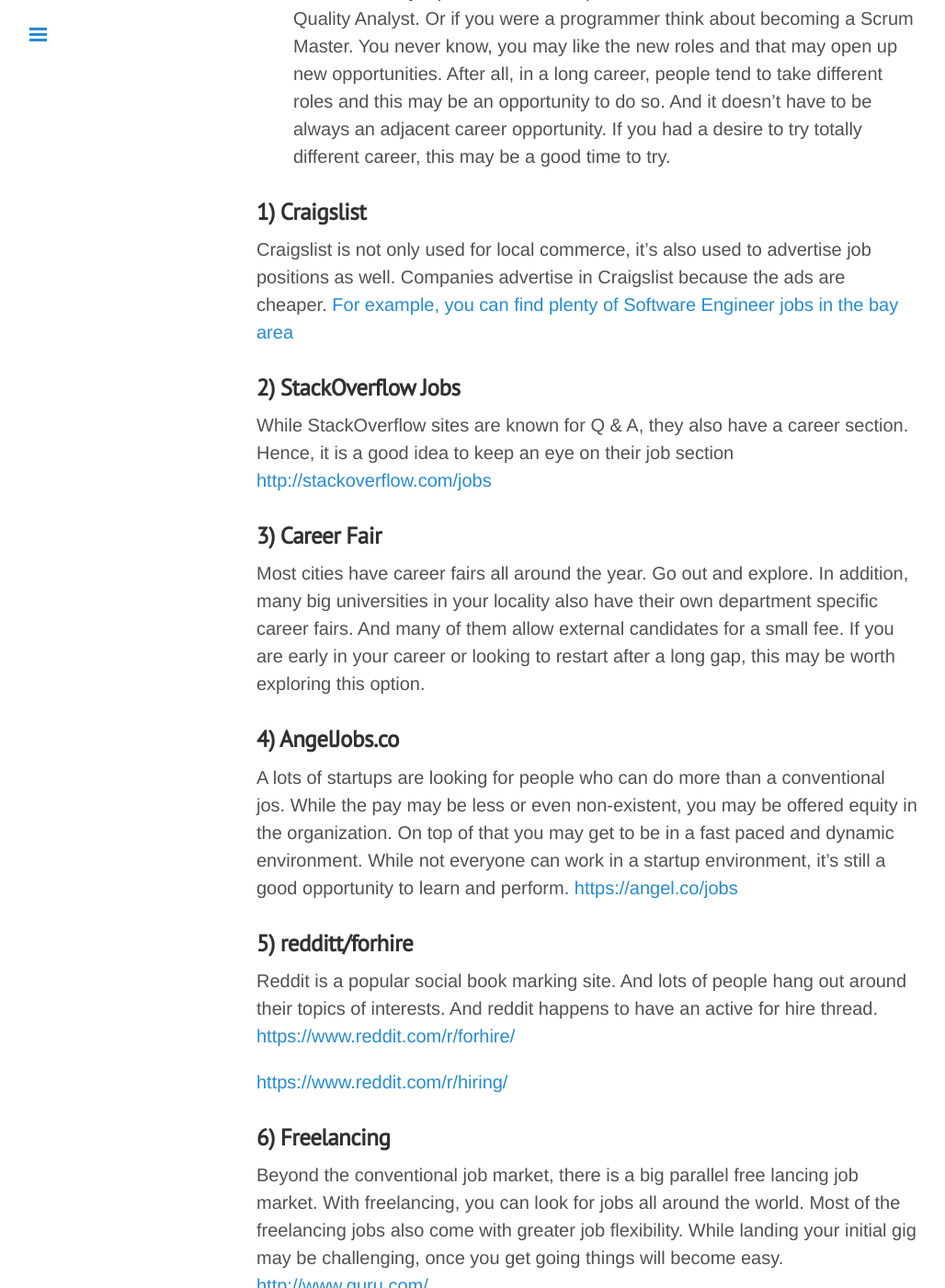
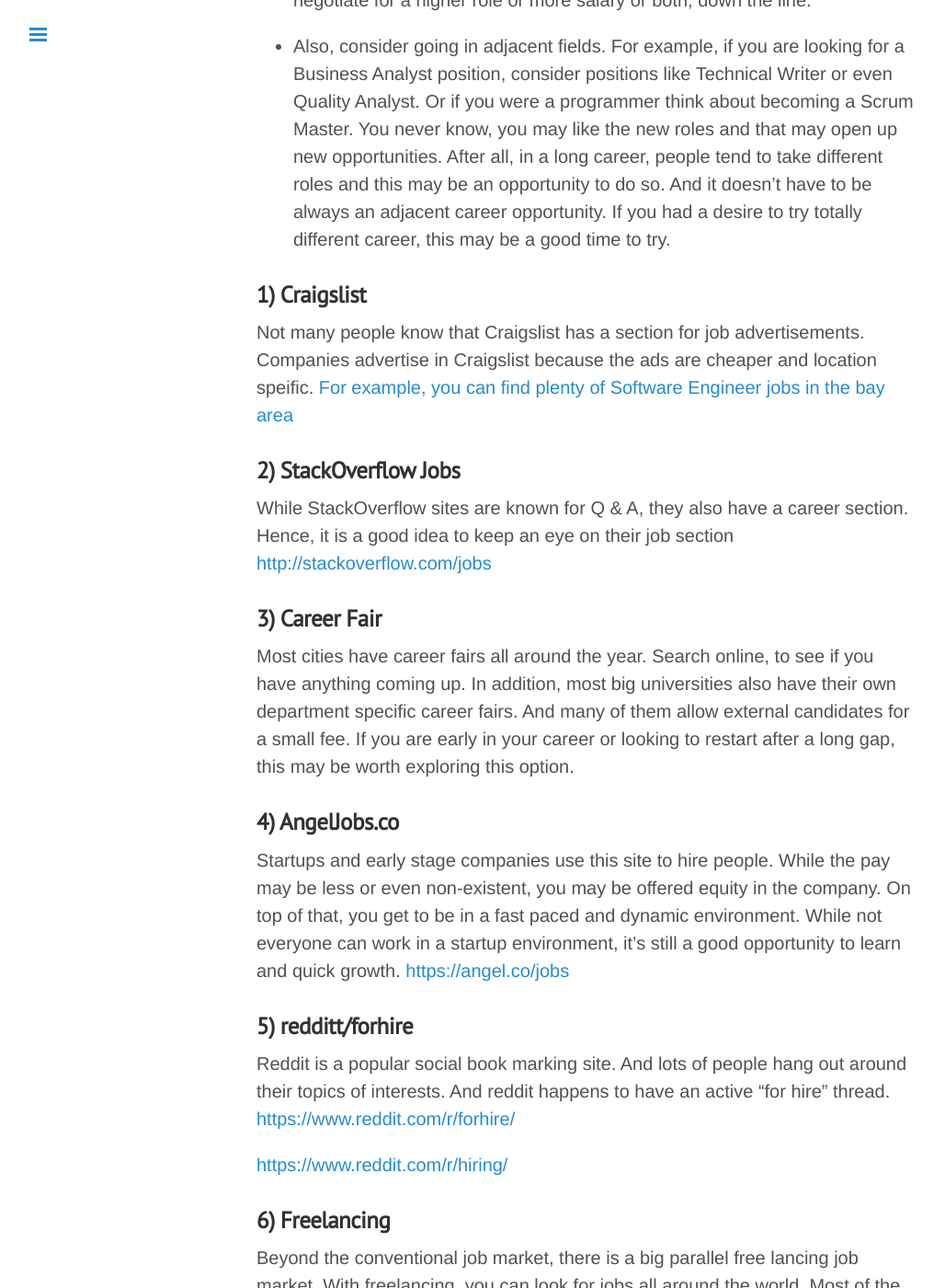
Before and after one commit to gitforwork2/gitforwork.github.io, a Jekyll site: the page built from _posts/2016-11-28-6-alternative-avenues-to-search-job-for-h4-ead-job-search.md, in a window 1280 px wide and 1400 px high, scrolled down 1600 px. Shown: the whole window at 92% size, without its empty margins (1-1029 px from the left). Built offline with Jekyll 4.4.1, drawn with Linux system fonts in a browser that asks for light colours; comment, search, counter and statistics services are not loaded; some of the changed text lies outside the part shown.

Commit message:
Update 2016-11-28-6-alternative-avenues-to-search-job-for-h4-ead-job-search.md

```diff
--- a/_posts/2016-11-28-6-alternative-avenues-to-search-job-for-h4-ead-job-search.md
+++ b/_posts/2016-11-28-6-alternative-avenues-to-search-job-for-h4-ead-job-search.md
@@ -15,7 +15,7 @@
 
  * Friend referrals are the most effective way to land an interview call and in many cases that job. Are you sure that you have already explored all your friends and contacts who can refer a job? Make sure you follow up in a nice way if it has been a while since you last asked them. Try to expand the circle by asking for friends of friends. And if you have already worked before the break, contact your old managers to see if they have any open positions.
 
- * Like most people, if you have location constraints and are looking for jobs in only certain locations, make sure to include positions that allow remote locations as well.
+ * Like most people, if you have location constraints and are looking for jobs in only certain locations, make sure to include positions that allow remote work as well. Also, expand to include nearby cities if you can commute over the weekend etc.And it doesn't have to be permanent, you can give it a shot and meanwhile look in your city. It's easier to get another job if you already have one.
 
  * Even though you may want to work in a specific location, that doesn't mean you don't have to apply nationwide. Read on to find why,
 	 There are several advantages in looking for jobs nationally,
@@ -36,8 +36,8 @@
 
 
 ### 1) Craigslist
- Craigslist is not only used for local commerce, it's also used to advertise job positions as well.
- Companies advertise in Craigslist because the ads are cheaper.
+ Not many people know that Craigslist has a section for job advertisements.
+ Companies advertise in Craigslist because the ads are cheaper and location speific.
  [For example, you can find plenty of Software Engineer jobs in the bay area](https://sfbay.craigslist.org/search/jjj?query=software&excats=&cat_id=23&cat_id=24&cat_id=48&cat_id=25&cat_id=12&cat_id=100&cat_id=57&cat_id=15&cat_id=129&cat_id=130&cat_id=61&cat_id=26&cat_id=54&cat_id=14&cat_id=47&cat_id=128&cat_id=13&cat_id=28&cat_id=127&cat_id=27&cat_id=49&cat_id=126&cat_id=75&cat_id=131&cat_id=59&cat_id=21&cat_id=50&cat_id=55&cat_id=125&cat_id=52&cat_id=11&cat_id=16&userid=&search_distance=&postal=)
 
 ### 2) StackOverflow Jobs
@@ -45,18 +45,17 @@
  [http://stackoverflow.com/jobs](http://stackoverflow.com/jobs)
 
 ### 3) Career Fair
- Most cities have career fairs all around the year. Go out and explore. In addition, many big universities in your locality also have their own department specific
- career fairs. And many of them allow external candidates for a small fee. If you are early in your career or looking to restart after a long gap, this may be worth exploring this option.
+ Most cities have career fairs all around the year. Search online, to see if you have anything coming up. In addition, most big universities also have their own department specific career fairs. And many of them allow external candidates for a small fee. If you are early in your career or looking to restart after a long gap, this may be worth exploring this option.
 
 ### 4) AngelJobs.co
- A lots of startups are looking for people who can do more than a conventional jos. While the pay may be less or
- even non-existent, you may be offered equity in the organization. On top of that you may get to be in a fast paced and
- dynamic environment. While not everyone can work in a startup environment, it's still a good opportunity to learn and perform.
+ Startups and early stage companies use this site to hire people. While the pay may be less or
+ even non-existent, you may be offered equity in the company. On top of that, you get to be in a fast paced and
+ dynamic environment. While not everyone can work in a startup environment, it's still a good opportunity to learn and quick growth.
  [https://angel.co/jobs](https://angel.co/jobs)
 
 ### 5) redditt/forhire
  Reddit is a popular social book marking site. And lots of people hang out around their topics of interests.
- And reddit happens to have an active for hire thread.
+ And reddit happens to have an active "for hire" thread.
  [https://www.reddit.com/r/forhire/](https://www.reddit.com/r/forhire/)
 
  [https://www.reddit.com/r/hiring/](https://www.reddit.com/r/hiring/)
```
